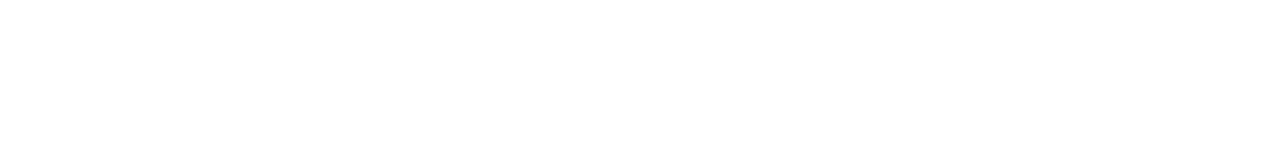
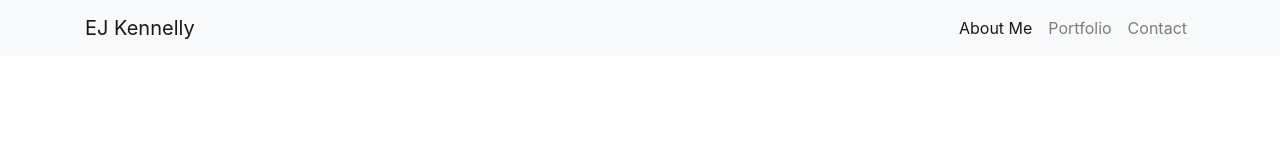
Before and after one commit to ejkennelly/Portfolio, a plain HTML site: page contact.html in a window 1280 px wide. Drawn offline with nearby package versions, Linux system fonts and the light colour scheme.

Commit message:
Added nav code to each file

```diff
--- a/contact.html
+++ b/contact.html
@@ -0,0 +1,37 @@
+<!DOCTYPE html>
+<html lang="en">
+<head>
+    <meta charset="UTF-8">
+    <meta name="viewport" content="width=device-width, initial-scale=1, shrink-to-fit=no">
+    <title>Document</title>
+    <link rel="stylesheet" href="https://stackpath.bootstrapcdn.com/bootstrap/4.5.2/css/bootstrap.min.css" integrity="sha384-JcKb8q3iqJ61gNV9KGb8thSsNjpSL0n8PARn9HuZOnIxN0hoP+VmmDGMN5t9UJ0Z" crossorigin="anonymous">
+
+</head>
+<body>
+     <!--Navbar goes Here-->
+
+     <nav class="navbar navbar-expand-lg navbar-light bg-light">
+        <div class="container">
+            <a class="navbar-brand" href="#">EJ Kennelly</a>
+            <button class="navbar-toggler" type="button" data-toggle="collapse" data-target="#navbarSupportedContent"
+                aria-controls="navbarSupportedContent" aria-expanded="false" aria-label="Toggle navigation">
+                <span class="navbar-toggler-icon"></span>
+            </button>
+            <div class="collapse navbar-collapse justify-content-end" id="navbarSupportedContent">
+
+                <ul class="navbar-nav">
+                    <li class="nav-item active">
+                        <a class="nav-link" href="#">About Me <span class="sr-only">(current)</span></a>
+                    </li>
+                    <li class="nav-item">
+                        <a class="nav-link" href="#">Portfolio</a>
+                    </li>
+                    <li class="nav-item">
+                        <a class="nav-link" href="#">Contact</a>
+                    </li>
+                </ul>
+            </div>
+        </div>
+    </nav>
+</body>
+</html>
```
Also changed, not shown: index.html (+33 -1 lines), portfolio.html (+38 -0 lines).
